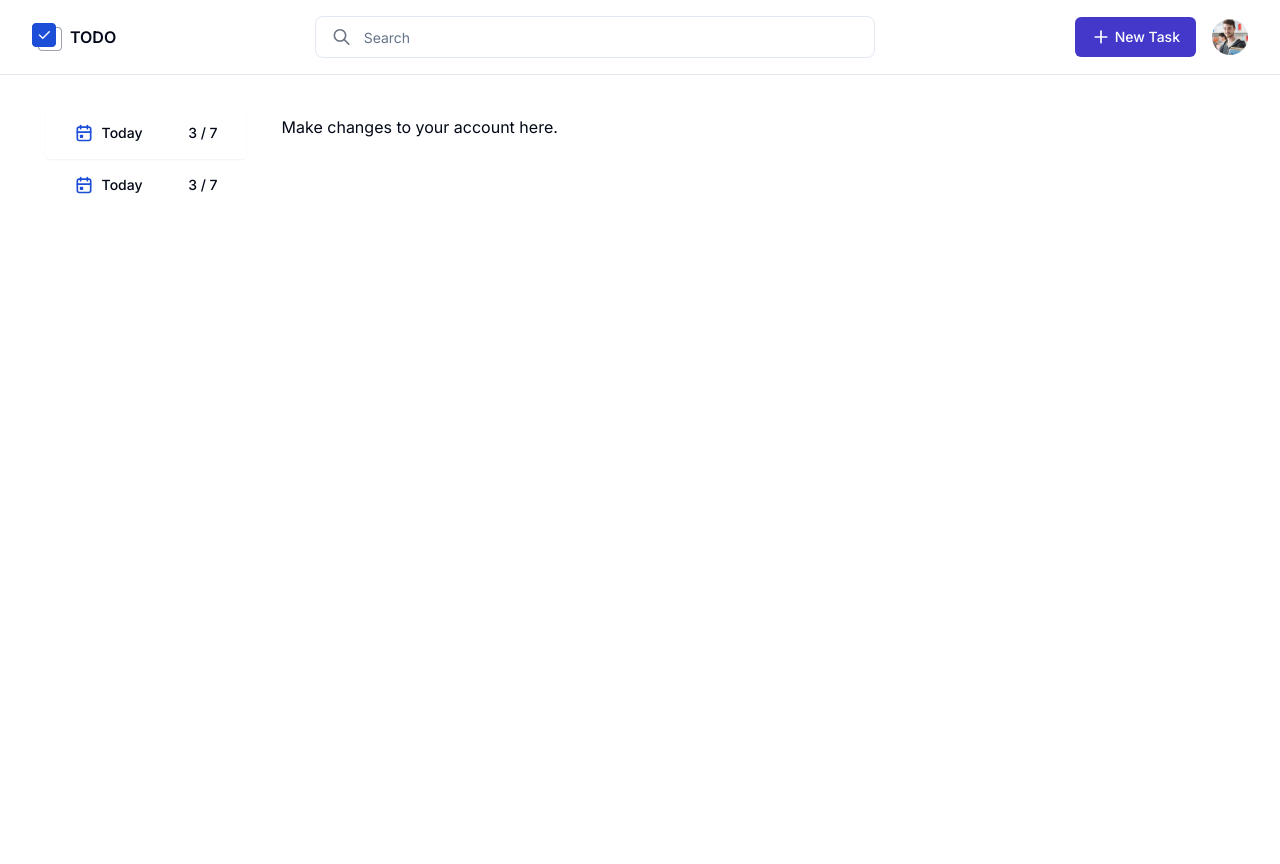
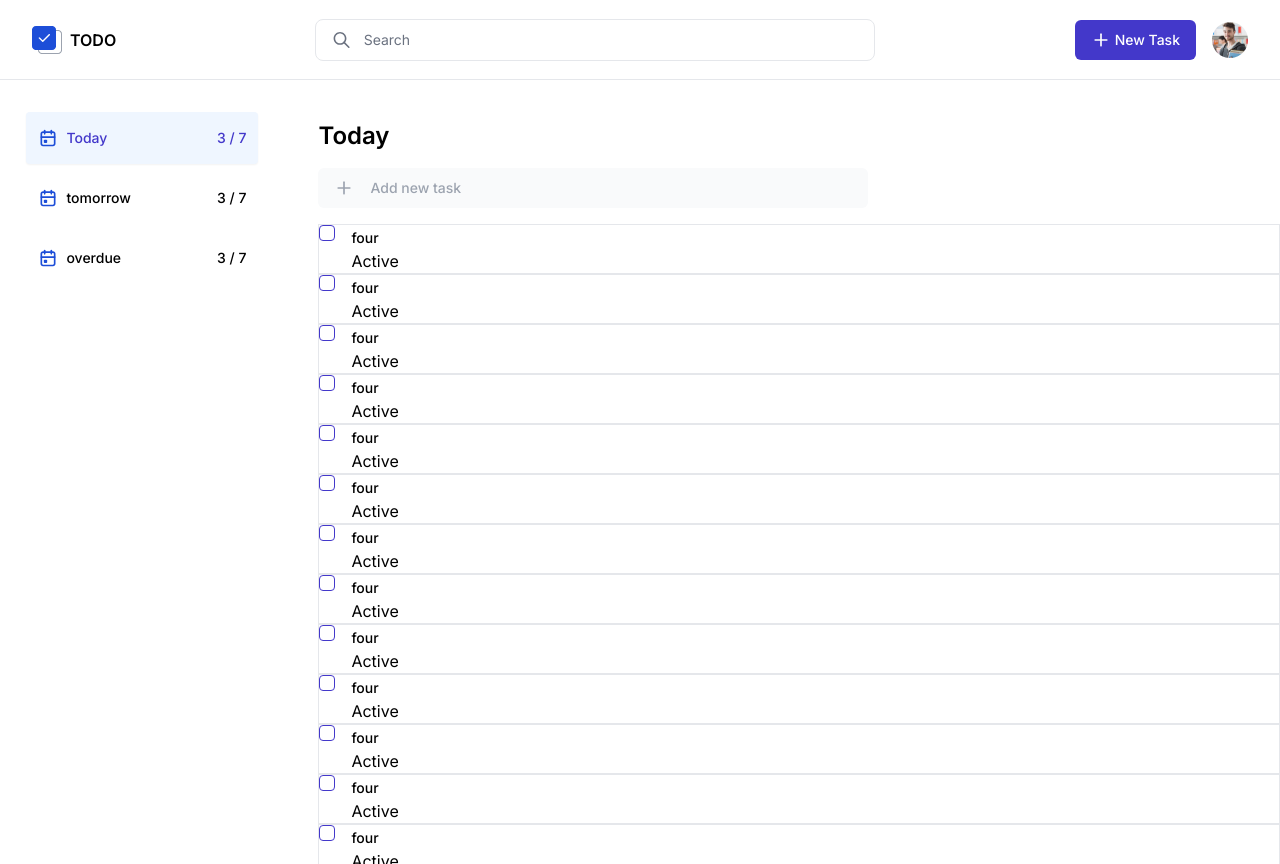
Before and after one commit to sunilkalikayi/my-todo-app, a Next.js app: page / in a window 1280 px wide. Before the commit the page ends 800 px from the top, so only its background shows below. Built offline with nearby package versions, Linux system fonts and the light colour scheme.

Commit message:
feat: add the layout

```diff
--- a/package.json
+++ b/package.json
@@ -9,6 +9,7 @@
     "lint": "next lint"
   },
   "dependencies": {
+    "@radix-ui/react-checkbox": "^1.0.4",
     "@radix-ui/react-slot": "^1.0.2",
     "@radix-ui/react-tabs": "^1.0.4",
     "class-variance-authority": "^0.7.0",
--- a/src/components/Navbar.tsx
+++ b/src/components/Navbar.tsx
@@ -8,14 +8,14 @@ import Logo from "/public/images/todoIcon.png";
 
 const Navbar = () => {
     return (
-        <div className="flex justify-between px-8 items-center py-4 border-b">
+        <div className="flex justify-between px-8 items-center border-b h-[10vh]">
             {/* logo */}
             <div className="flex items-center gap-2">
                 <Image src={Logo} alt="todo logo icon" />
                 <p className="font-semibold">TODO</p>
             </div>
             {/* search bar */}
-            <div className="flex border items-center w-[560px] px-4 rounded-lg ">
+            <div className="flex border items-center w-[560px] px-4 rounded-lg">
                 <SearchIcon />
                 <Input placeholder="Search" className="border-none" />
             </div>
--- a/src/components/SidebarItem.tsx
+++ b/src/components/SidebarItem.tsx
@@ -1,5 +1,4 @@
-import { ReactNode, useState } from "react";
-import { Button } from "./ui/button";
+import { ReactNode } from "react";
 
 const SidebarItem = ({
     icon,
@@ -12,18 +11,8 @@ const SidebarItem = ({
     count: number | string;
     className?: string;
 }) => {
-    const [active, setActive] = useState<boolean>(false);
-    const handleOnclick = () => {
-        setActive(!active);
-    };
     return (
-        <Button
-            className={`flex justify-between min-w-44 max-w-48 cursor-pointer ${
-                active ? "bg-secondary text-primary" : ""
-            }  ${className}`}
-            variant={"plain"}
-            onClick={handleOnclick}
-        >
+        <div className={`flex justify-between w-52 cursor-pointer h-10 items-center ${className}`}>
             <div className="flex gap-2 items-center">
                 {/* Icon */}
                 <div>{icon}</div>
@@ -33,7 +22,7 @@ const SidebarItem = ({
 
             {/* count */}
             <p>{count}</p>
-        </Button>
+        </div>
     );
 };
 
--- /dev/null
+++ b/src/components/TaskCard.tsx
@@ -0,0 +1,17 @@
+import { Checkbox } from "./ui/checkbox";
+
+const TaskCard = ({ id, label, status }: { id: string; label: string; status: string }) => {
+    return (
+        <div className="flex flex-row items-start gap-4 border">
+            <Checkbox id={id} />
+            <div>
+                <label htmlFor={id} className="text-sm font-medium ">
+                    {label}
+                </label>
+                <p>{status}</p>
+            </div>
+        </div>
+    );
+};
+
+export default TaskCard;
--- /dev/null
+++ b/src/components/ui/checkbox.tsx
@@ -0,0 +1,28 @@
+import * as React from "react"
+import * as CheckboxPrimitive from "@radix-ui/react-checkbox"
+import { Check } from "lucide-react"
+
+import { cn } from "@/lib/utils"
+
+const Checkbox = React.forwardRef<
+  React.ElementRef<typeof CheckboxPrimitive.Root>,
+  React.ComponentPropsWithoutRef<typeof CheckboxPrimitive.Root>
+>(({ className, ...props }, ref) => (
+  <CheckboxPrimitive.Root
+    ref={ref}
+    className={cn(
+      "peer h-4 w-4 shrink-0 rounded-sm border border-primary ring-offset-background focus-visible:outline-none focus-visible:ring-2 focus-visible:ring-ring focus-visible:ring-offset-2 disabled:cursor-not-allowed disabled:opacity-50 data-[state=checked]:bg-primary data-[state=checked]:text-primary-foreground",
+      className
+    )}
+    {...props}
+  >
+    <CheckboxPrimitive.Indicator
+      className={cn("flex items-center justify-center text-current")}
+    >
+      <Check className="h-4 w-4" />
+    </CheckboxPrimitive.Indicator>
+  </CheckboxPrimitive.Root>
+))
+Checkbox.displayName = CheckboxPrimitive.Root.displayName
+
+export { Checkbox }
--- a/src/components/ui/input.tsx
+++ b/src/components/ui/input.tsx
@@ -9,7 +9,7 @@ const Input = React.forwardRef<HTMLInputElement, InputProps>(({ className, type,
         <input
             type={type}
             className={cn(
-                "flex h-10 w-full rounded-md border border-input bg-background px-3 py-2 text-sm  file:border-0 file:bg-transparent file:text-sm file:font-medium placeholder:text-muted-foreground focus-visible:outline-none   disabled:cursor-not-allowed disabled:opacity-50",
+                "flex h-10 w-full rounded-md border border-input px-3 py-2 text-sm  file:border-0 file:bg-transparent file:text-sm file:font-medium placeholder:text-muted-foreground focus-visible:outline-none   disabled:cursor-not-allowed disabled:opacity-50",
                 className
             )}
             ref={ref}
--- /dev/null
+++ b/src/constants/TabConstants.ts
@@ -0,0 +1,5 @@
+export const TODAY_TAB_VALUE_CONSTANT = "today"
+
+export const TOMORROW_TAB_VALUE_CONSTANT = "tomorrow"
+
+export const OVERDUE_TAB_VALUE_CONSTANT = "overdue"
--- a/src/pages/index.tsx
+++ b/src/pages/index.tsx
@@ -1,31 +1,131 @@
 import Navbar from "@/components/Navbar";
 import SidebarItem from "@/components/SidebarItem";
+import TaskCard from "@/components/TaskCard";
 import { Tabs, TabsContent, TabsList, TabsTrigger } from "@/components/ui/tabs";
+import {
+    OVERDUE_TAB_VALUE_CONSTANT,
+    TODAY_TAB_VALUE_CONSTANT,
+    TOMORROW_TAB_VALUE_CONSTANT,
+} from "@/constants/TabConstants";
 import { Inter } from "next/font/google";
+import { useState } from "react";
 import CalendarIcon from "../../public/icons/CalendarIcon";
+import { Button } from "@/components/ui/button";
+import PlusIcon from "../../public/icons/PlusIcon";
 
 const inter = Inter({ subsets: ["latin"] });
 
 export default function Home() {
+    const [selectedTab, setSelectedTab] = useState(TODAY_TAB_VALUE_CONSTANT);
+    console.log("selected tab is", selectedTab);
+
     return (
-        <main className={`${inter.className} min-h-screen flex flex-col`}>
+        <main className={`${inter.className} h-[100vh] flex flex-col `}>
             {/* Nav bar */}
             <Navbar />
             {/* body */}
-            <Tabs defaultValue="account" className=" flex-1 flex flex-row">
+            <Tabs
+                defaultValue={TODAY_TAB_VALUE_CONSTANT}
+                className=" flex-1 flex flex-row h-[10vh]"
+                onValueChange={(tab) => {
+                    setSelectedTab(tab);
+                }}
+            >
                 {/* side bar */}
-                <TabsList className="flex-col flex-[0.2] items-end py-8">
-                    <TabsTrigger value="account">
+                <TabsList className="flex-col flex-[0.2] items-end py-8 gap-2">
+                    <TabsTrigger value={TODAY_TAB_VALUE_CONSTANT}>
                         <SidebarItem icon={<CalendarIcon />} text={"Today"} count={"3 / 7"} />
                     </TabsTrigger>
-                    <TabsTrigger value="password">
-                        <SidebarItem icon={<CalendarIcon />} text={"Today"} count={"3 / 7"} />
+                    <TabsTrigger value={TOMORROW_TAB_VALUE_CONSTANT}>
+                        <SidebarItem icon={<CalendarIcon />} text={"tomorrow"} count={"3 / 7"} />
+                    </TabsTrigger>
+                    <TabsTrigger value={OVERDUE_TAB_VALUE_CONSTANT}>
+                        <SidebarItem icon={<CalendarIcon />} text={"overdue"} count={"3 / 7"} />
                     </TabsTrigger>
                 </TabsList>
                 {/* Tab pannel */}
-                <div className="flex-[0.8] p-8">
-                    <TabsContent value="account">Make changes to your account here.</TabsContent>
-                    <TabsContent value="password">Change your password here.</TabsContent>
+                <div className="flex-[0.8]  h-full ">
+                    <TabsContent value={selectedTab} className="h-full py-8 pl-14 ">
+                        {/* Title */}
+                        <p className="capitalize font-semibold text-2xl">{selectedTab}</p>
+                        {/* Add new task Button */}
+                        <Button className="w-full max-w-[550px] justify-start gap-4 mt-4" variant={'destructive'}>
+                            <PlusIcon/> <span>Add new task </span>
+                        </Button>
+
+                        {/* Display the tasks of the current selected Tab */}
+                        <div className="overflow-y-scroll  h-full py-4">
+                            <TaskCard id="4" label="four" status={"Active"} />
+                            <TaskCard id="4" label="four" status={"Active"} />
+                            <TaskCard id="4" label="four" status={"Active"} />
+                            <TaskCard id="4" label="four" status={"Active"} />
+                            <TaskCard id="4" label="four" status={"Active"} />
+                            <TaskCard id="4" label="four" status={"Active"} />
+                            <TaskCard id="4" label="four" status={"Active"} />
+                            <TaskCard id="4" label="four" status={"Active"} />
+                            <TaskCard id="4" label="four" status={"Active"} />
+                            <TaskCard id="4" label="four" status={"Active"} />
+                            <TaskCard id="4" label="four" status={"Active"} />
+                            <TaskCard id="4" label="four" status={"Active"} />
+                            <TaskCard id="4" label="four" status={"Active"} />
+                            <TaskCard id="4" label="four" status={"Active"} />
+                            <TaskCard id="4" label="four" status={"Active"} />
+                            <TaskCard id="4" label="four" status={"Active"} />
+                            <TaskCard id="4" label="four" status={"Active"} />
+                            <TaskCard id="4" label="four" status={"Active"} />
+                            <TaskCard id="4" label="four" status={"Active"} />
+                            <TaskCard id="4" label="four" status={"Active"} />
+                            <TaskCard id="4" label="four" status={"Active"} />
+                            <TaskCard id="4" label="four" status={"Active"} />
+                            <TaskCard id="4" label="four" status={"Active"} />
+                            <TaskCard id="4" label="four" status={"Active"} />
+                            <TaskCard id="4" label="four" status={"Active"} />
+                            <TaskCard id="4" label="four" status={"Active"} />
+                            <TaskCard id="4" label="four" status={"Active"} />
+                            <TaskCard id="4" label="four" status={"Active"} />
+                            <TaskCard id="4" label="four" status={"Active"} />
+                            <TaskCard id="4" label="four" status={"Active"} />
+                            <TaskCard id="4" label="four" status={"Active"} />
+                            <TaskCard id="4" label="four" status={"Active"} />
+                            <TaskCard id="4" label="four" status={"Active"} />
+                            <TaskCard id="4" label="four" status={"Active"} />
+                            <TaskCard id="4" label="four" status={"Active"} />
+                            <TaskCard id="4" label="four" status={"Active"} />
+                            <TaskCard id="4" label="four" status={"Active"} />
+                            <TaskCard id="4" label="four" status={"Active"} />
+                            <TaskCard id="4" label="four" status={"Active"} />
+                            <TaskCard id="4" label="four" status={"Active"} />
+                            <TaskCard id="4" label="four" status={"Active"} />
+                            <TaskCard id="4" label="four" status={"Active"} />
+                            <TaskCard id="4" label="four" status={"Active"} />
+                            <TaskCard id="4" label="four" status={"Active"} />
+                            <TaskCard id="4" label="four" status={"Active"} />
+                            <TaskCard id="4" label="four" status={"Active"} />
+                            <TaskCard id="4" label="four" status={"Active"} />
+                            <TaskCard id="4" label="four" status={"Active"} />
+                            <TaskCard id="4" label="four" status={"Active"} />
+                            <TaskCard id="4" label="four" status={"Active"} />
+                            <TaskCard id="4" label="four" status={"Active"} />
+                            <TaskCard id="4" label="four" status={"Active"} />
+                            <TaskCard id="4" label="four" status={"Active"} />
+                            <TaskCard id="4" label="four" status={"Active"} />
+                            <TaskCard id="4" label="four" status={"Active"} />
+                            <TaskCard id="4" label="four" status={"Active"} />
+                            <TaskCard id="4" label="four" status={"Active"} />
+                            <TaskCard id="4" label="four" status={"Active"} />
+                            <TaskCard id="4" label="four" status={"Active"} />
+                            <TaskCard id="4" label="four" status={"Active"} />
+                            <TaskCard id="4" label="four" status={"Active"} />
+                            <TaskCard id="4" label="four" status={"Active"} />
+                            <TaskCard id="4" label="four" status={"Active"} />
+                            <TaskCard id="4" label="four" status={"Active"} />
+                            <TaskCard id="4" label="four" status={"Active"} />
+                            <TaskCard id="4" label="four" status={"Active"} />
+                            <TaskCard id="4" label="four" status={"Active"} />
+                            <TaskCard id="4" label="four" status={"Active"} />
+
+                        </div>
+                    </TabsContent>
                 </div>
             </Tabs>
         </main>
--- a/src/styles/globals.css
+++ b/src/styles/globals.css
@@ -4,8 +4,8 @@
 
 @layer base {
     :root {
-        --background: 0 0% 100%;
-        --foreground: 222.2 84% 4.9%;
+        --background: #eff6ff;
+        --foreground: #4338ca;
 
         --card: 0 0% 100%;
         --card-foreground: 222.2 84% 4.9%;
@@ -19,16 +19,16 @@
         --secondary: #eff6ff;
         --secondary-foreground: #1d4ed8;
 
-        --muted: 210 40% 96.1%;
-        --muted-foreground: 215.4 16.3% 46.9%;
+        --muted: #f3f4f6;
+        --muted-foreground: #6b7280;
 
-        --accent: 210 40% 96.1%;
+        --accent: #000000;
         --accent-foreground: 222.2 47.4% 11.2%;
 
-        --destructive: 0 84.2% 60.2%;
-        --destructive-foreground: 210 40% 98%;
+        --destructive: #f9fafb;
+        --destructive-foreground: #9ca3af;
 
-        --border: 214.3 31.8% 91.4%;
+        --border: #6b7280;
         --input: 214.3 31.8% 91.4%;
         --ring: 222.2 84% 4.9%;
 
@@ -68,9 +68,10 @@
 
 @layer base {
     * {
-        @apply border-border;
+        @apply m-0 p-0 box-border;
     }
+    ,
     body {
-        @apply bg-background text-foreground;
+        @apply text-accent;
     }
 }
--- a/tailwind.config.ts
+++ b/tailwind.config.ts
@@ -14,11 +14,11 @@ const config = {
         },
         extend: {
             colors: {
-                border: "hsl(var(--border))",
-                input: "hsl(var(--input))",
-                ring: "hsl(var(--ring))",
-                background: "hsl(var(--background))",
-                foreground: "hsl(var(--foreground))",
+                border: "var(--border)",
+                input: "var(--input)",
+                ring: "var(--ring)",
+                background: "var(--background)",
+                foreground: "var(--foreground)",
                 primary: {
                     DEFAULT: "var(--primary)",
                     foreground: "var(--primary-foreground)",
@@ -28,24 +28,24 @@ const config = {
                     foreground: "var(--secondary-foreground)",
                 },
                 destructive: {
-                    DEFAULT: "hsl(var(--destructive))",
-                    foreground: "hsl(var(--destructive-foreground))",
+                    DEFAULT: "var(--destructive)",
+                    foreground: "var(--destructive-foreground)",
                 },
                 muted: {
-                    DEFAULT: "hsl(var(--muted))",
-                    foreground: "hsl(var(--muted-foreground))",
+                    DEFAULT: "var(--muted)",
+                    foreground: "var(--muted-foreground)",
                 },
                 accent: {
-                    DEFAULT: "hsl(var(--accent))",
-                    foreground: "hsl(var(--accent-foreground))",
+                    DEFAULT: "var(--accent)",
+                    foreground: "var(--accent-foreground)",
                 },
                 popover: {
-                    DEFAULT: "hsl(var(--popover))",
-                    foreground: "hsl(var(--popover-foreground))",
+                    DEFAULT: "var(--popover)",
+                    foreground: "var(--popover-foreground)",
                 },
                 card: {
-                    DEFAULT: "hsl(var(--card))",
-                    foreground: "hsl(var(--card-foreground))",
+                    DEFAULT: "var(--card)",
+                    foreground: "var(--card-foreground)",
                 },
             },
             borderRadius: {
```
Also changed, not shown: 1 other file (tests, documents, lock files or other folders).
